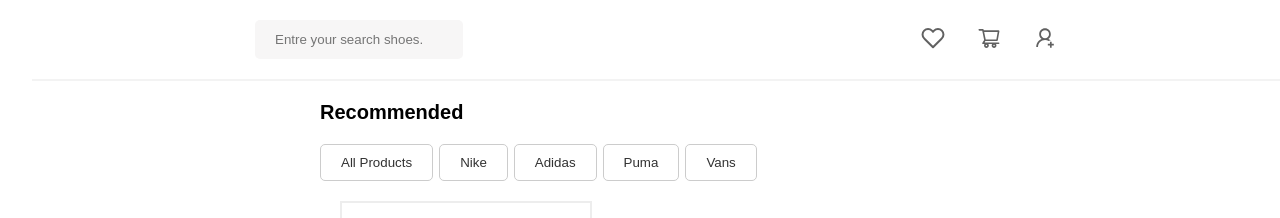
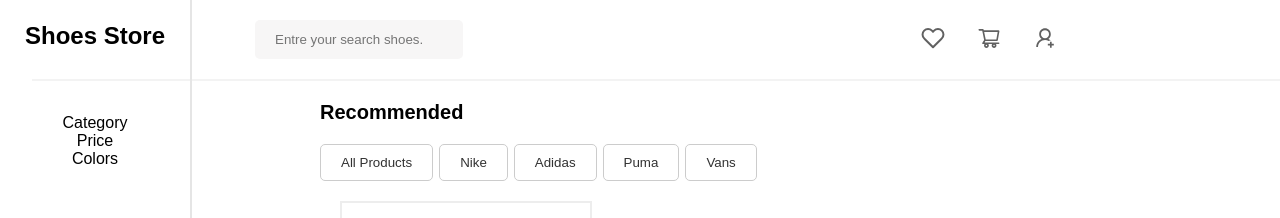
Before and after one commit to mahm0udnasr/advanced-filtering, a React (Vite) app: page / in a window 1280 px wide. Shown: the top 218 px of the page. Built offline with nearby package versions, Linux system fonts and the light colour scheme; grey boxes are pictures that could not be loaded.

Commit message:
design sidebar layout component

```diff
--- a/src/App.jsx
+++ b/src/App.jsx
@@ -1,10 +1,12 @@
 import Navigation from "./Navigation/Navigation";
 import Products from "./Products/Products";
 import Recommended from "./Recommended/Recommended";
+import Sidebar from "./Sidebar/Sidebar";
 
 function App() {
   return (
     <>
+      <Sidebar />
       <Navigation />
       <Recommended />
       <Products />
--- /dev/null
+++ b/src/Sidebar/Sidebar.css
@@ -0,0 +1,24 @@
+.sidebar {
+  width: 15%;
+  position: fixed;
+  height: 100%;
+  border-right: 2px solid #e5e5e5;
+  z-index: 3;
+  display: flex;
+  flex-direction: column;
+  align-items: center;
+}
+
+.sidebar-title {
+  font-size: 22px;
+  font-weight: normal;
+  margin-bottom: 20px;
+}
+
+.logo-container {
+  margin-bottom: 4rem;
+}
+
+.logo-container {
+  margin-top: 1.4rem;
+}
--- /dev/null
+++ b/src/Sidebar/Sidebar.jsx
@@ -0,0 +1,21 @@
+import Category from "./Category/Category";
+import Colors from "./Colors/Colors";
+import Price from "./Price/Price";
+import "./Sidebar.css";
+
+const Sidebar = () => {
+  return (
+    <>
+      <section className="sidebar">
+        <div className="logo-container">
+          <h1>Shoes Store</h1>
+        </div>
+        <Category />
+        <Price />
+        <Colors />
+      </section>
+    </>
+  );
+};
+
+export default Sidebar;
```
